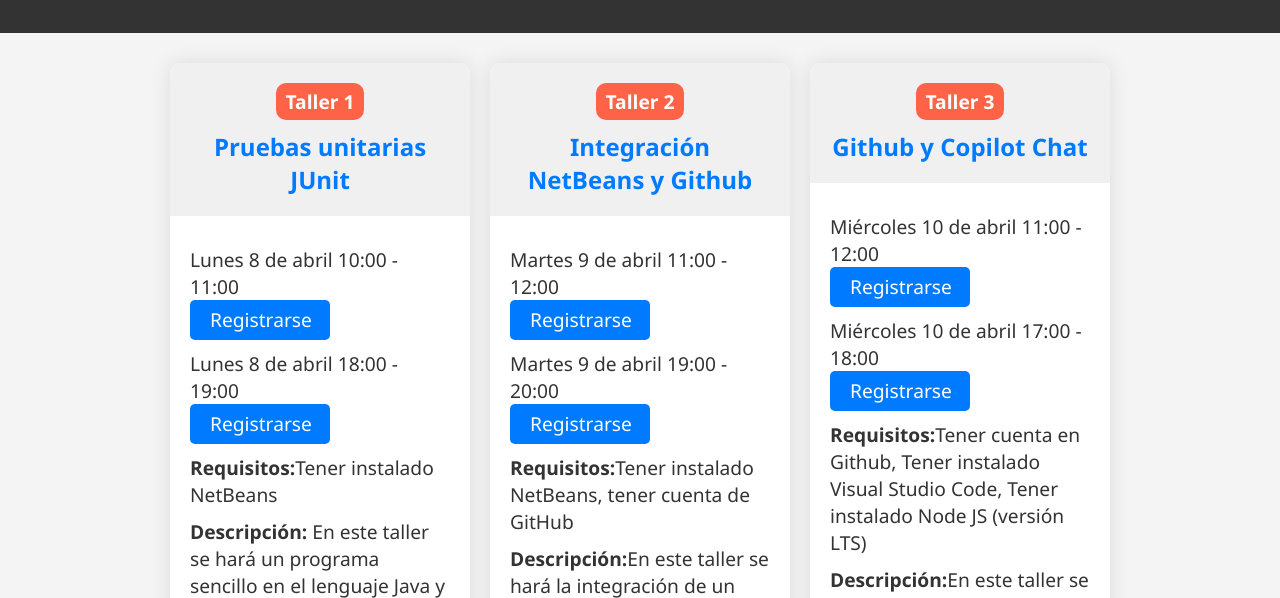
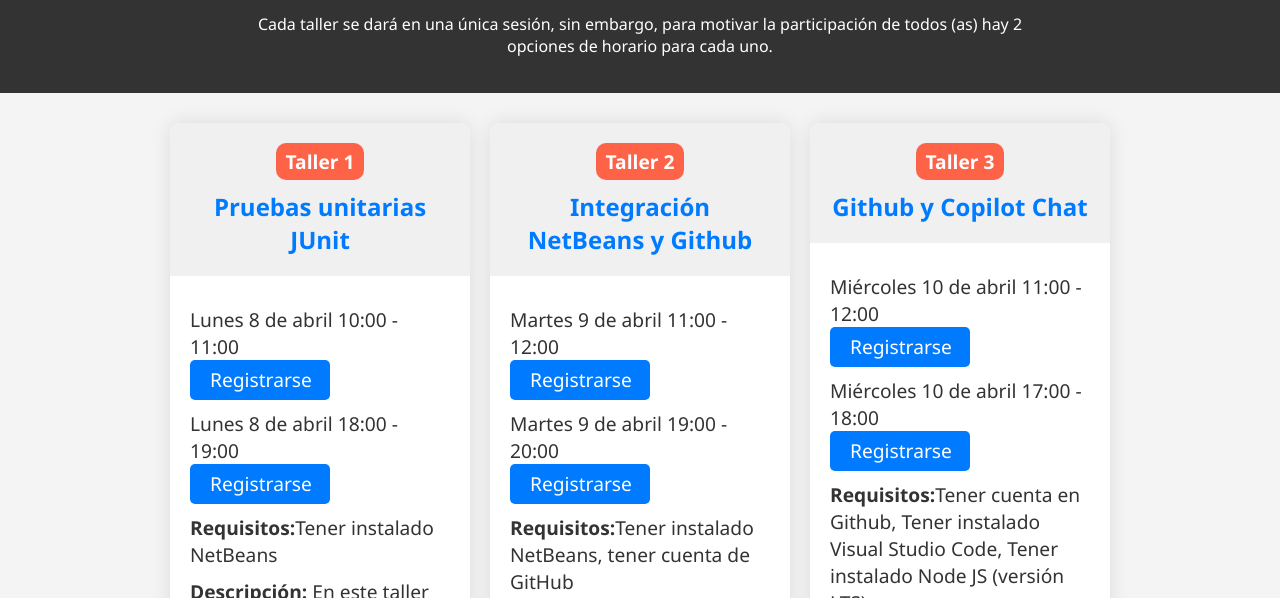
Before and after one commit to researchcode/tdfmi, a plain HTML site: page index.html in a window 1280 px wide. Shown: the part 202-800 px from the top of the page. Drawn offline with Linux system fonts and the light colour scheme.

Commit message:
Update index.html

```diff
--- a/index.html
+++ b/index.html
@@ -11,6 +11,7 @@
         <div class="header-content">
             <h1>Serie de Talleres de Programación 2024-1</h1>
             <p>Facultad de Matemáticas e Ingenierías</p>
+            <p>Cada taller se dará en una única sesión, sin embargo, para motivar la participación de todos (as) hay 2 opciones de horario para cada uno.</p>
 
         </div>
     </header>
```
